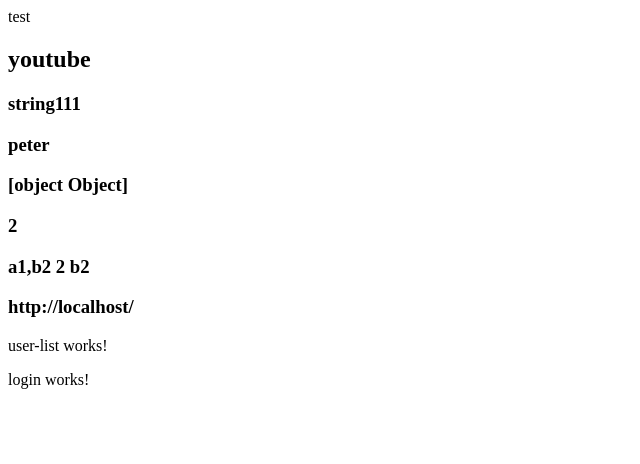
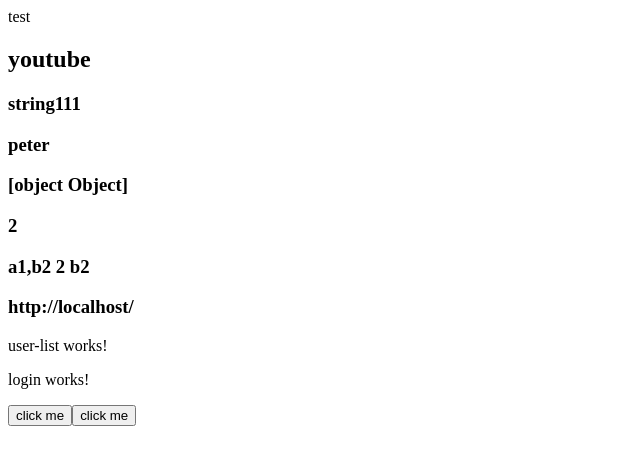
Before and after one commit to aqutw/play-angular10, an Angular app: page / in a window 1280 px wide. Shown: the top 464 px of the page, without its empty margins (0-640 px from the left). Built offline with nearby package versions, Linux system fonts and the light colour scheme.

Commit message:
Try call function

```diff
--- a/src/app/app.component.html
+++ b/src/app/app.component.html
@@ -8,3 +8,5 @@ test
 <h3>{{siteUrl}}</h3>
 <app-user-list></app-user-list>
 <app-login></app-login>
+<button type=button (click)="alertName('tony')">click me</button>
+<button type=button (click)="alertName(str1)">click me</button>
--- a/src/app/app.component.ts
+++ b/src/app/app.component.ts
@@ -19,4 +19,7 @@ export class AppComponent {
   getName(): string{
     return 'peter';
   }
+  alertName(name){
+    alert(`Hi, ${name}`);
+  }
 }
```
